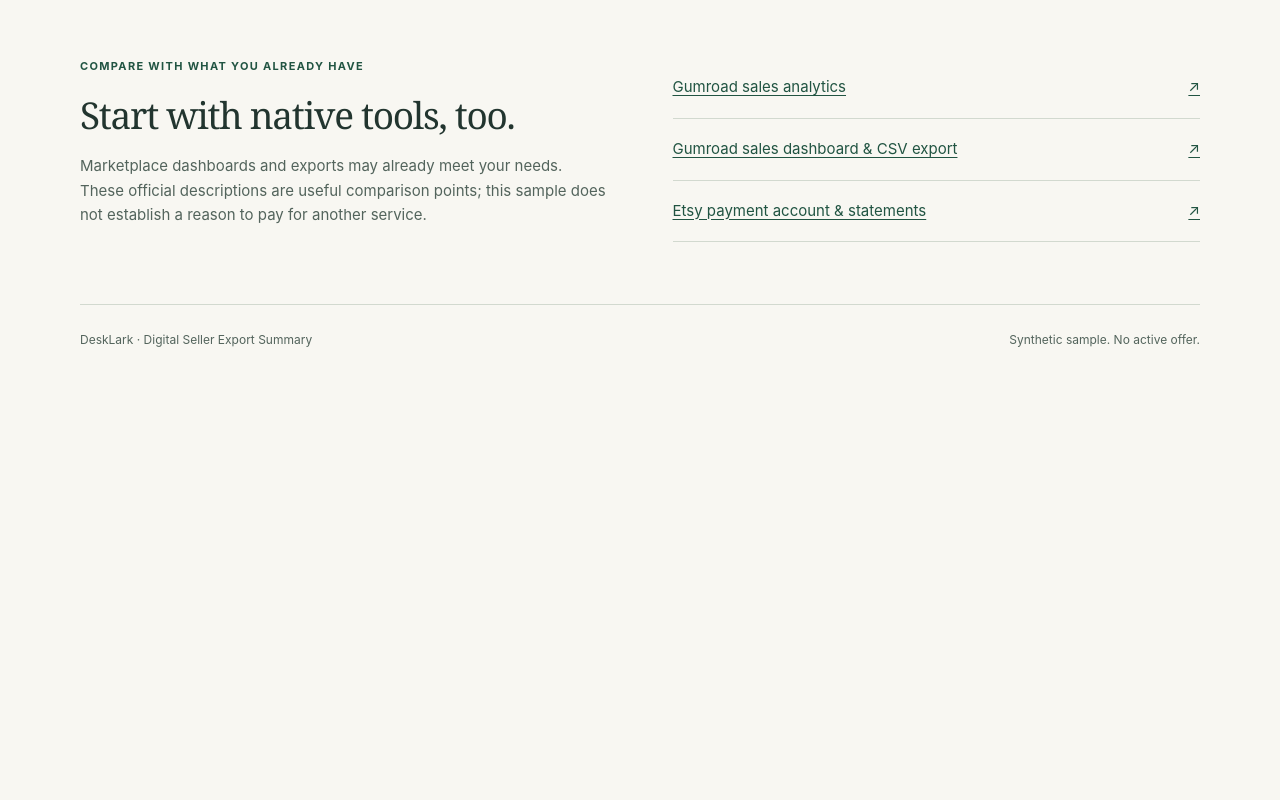
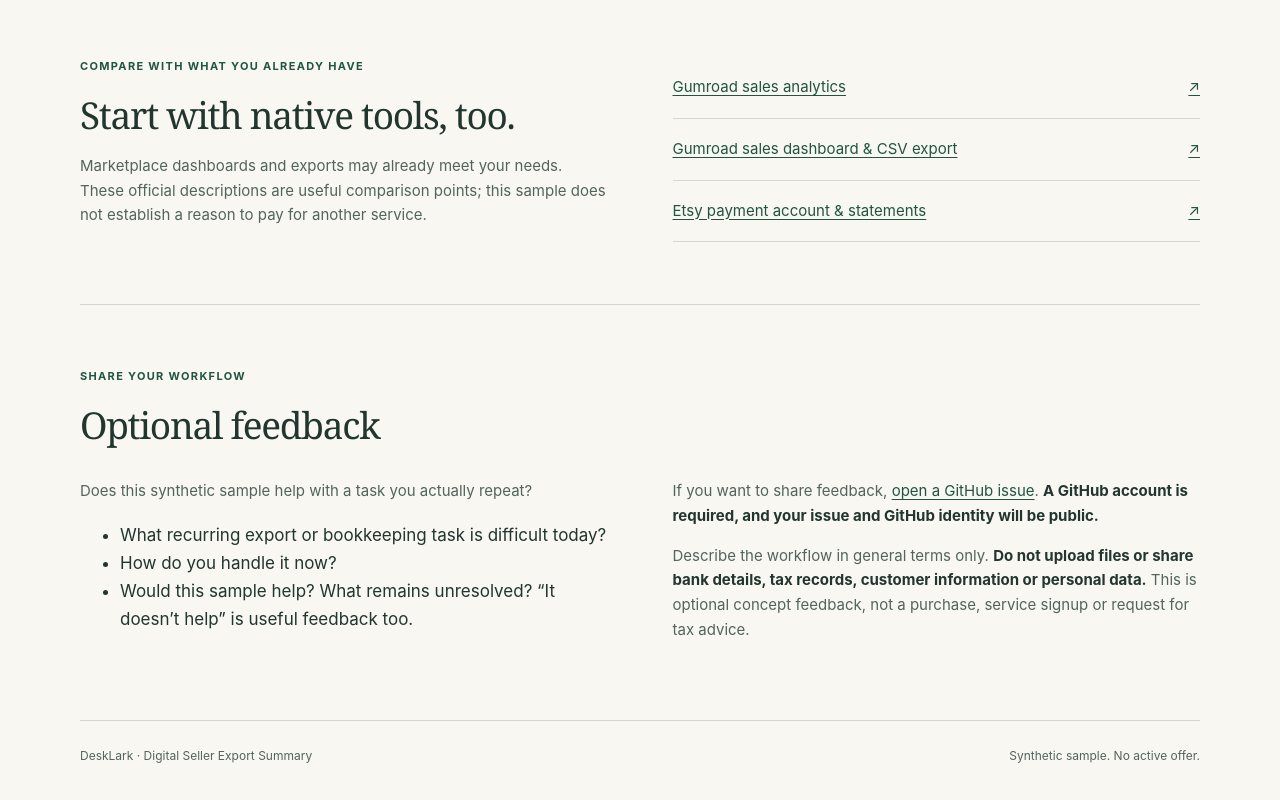
Before and after one commit to Ankonian1/digital-seller-export-sample, a plain HTML site: page index.html in a window 1280 px wide. Shown: the part 1891-2691 px from the top of the page. Before the commit the page ends 2276 px from the top, so only its background shows below. Drawn offline with Linux system fonts and the light colour scheme.

Commit message:
Add optional public feedback route to concept sample

```diff
--- a/index.html
+++ b/index.html
@@ -49,6 +49,13 @@
 <div><p class="eyebrow">Compare with what you already have</p><h2 id="alternatives-title">Start with native tools, too.</h2><p>Marketplace dashboards and exports may already meet your needs. These official descriptions are useful comparison points; this sample does not establish a reason to pay for another service.</p></div>
 <ul class="resource-links"><li><a href="https://gumroad.com/help/article/74-the-analytics-dashboard">Gumroad sales analytics <span aria-hidden="true">↗</span></a></li><li><a href="https://gumroad.com/help/article/268-customer-dashboard">Gumroad sales dashboard &amp; CSV export <span aria-hidden="true">↗</span></a></li><li><a href="https://help.etsy.com/hc/en-us/articles/115015747228-How-to-Manage-Your-Payment-Account">Etsy payment account &amp; statements <span aria-hidden="true">↗</span></a></li></ul>
 </section>
+<section class="section" aria-labelledby="feedback-title">
+<div class="section-head"><p class="eyebrow">Share your workflow</p><h2 id="feedback-title">Optional feedback</h2></div>
+<div class="scope-grid">
+<div><p>Does this synthetic sample help with a task you actually repeat?</p><ul><li>What recurring export or bookkeeping task is difficult today?</li><li>How do you handle it now?</li><li>Would this sample help? What remains unresolved? “It doesn’t help” is useful feedback too.</li></ul></div>
+<div><p>If you want to share feedback, <a href="https://github.com/Ankonian1/digital-seller-export-sample/issues/new">open a GitHub issue</a>. <strong>A GitHub account is required, and your issue and GitHub identity will be public.</strong></p><p>Describe the workflow in general terms only. <strong>Do not upload files or share bank details, tax records, customer information or personal data.</strong> This is optional concept feedback, not a purchase, service signup or request for tax advice.</p></div>
+</div>
+</section>
 </main>
 <footer class="wrap footer"><p>DeskLark · Digital Seller Export Summary</p><p>Synthetic sample. No active offer.</p></footer>
 </body>
```
